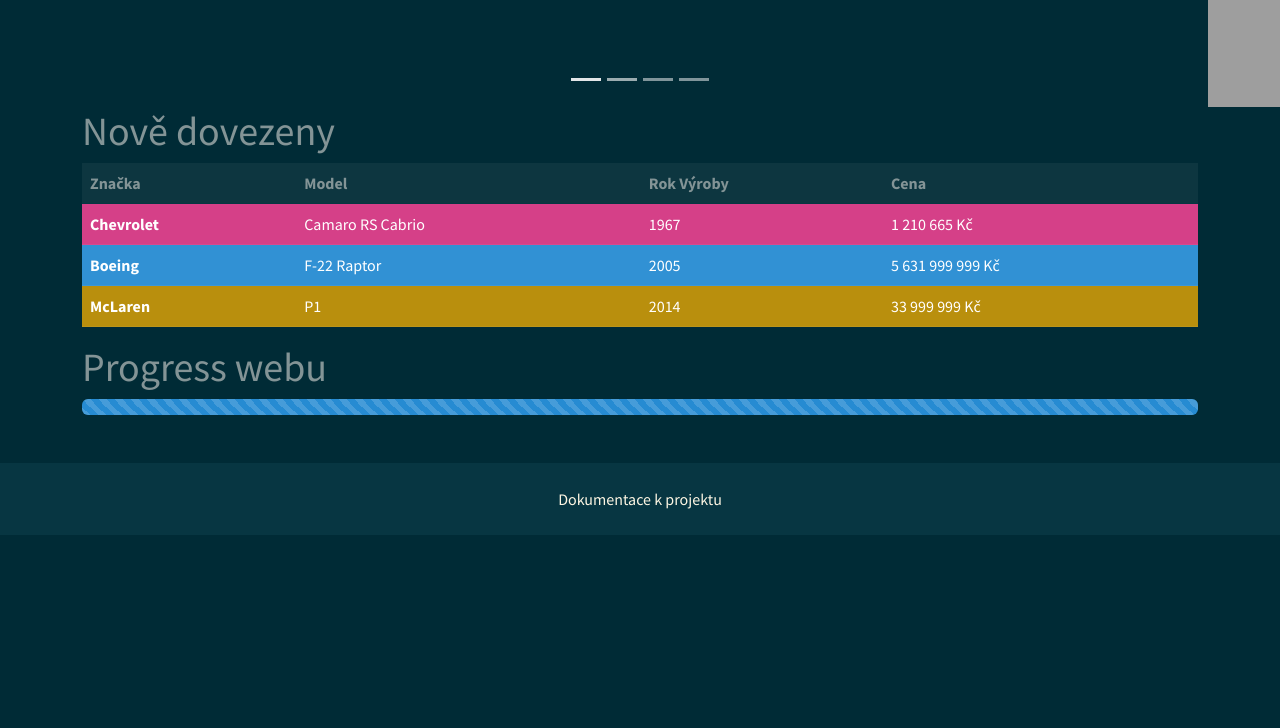
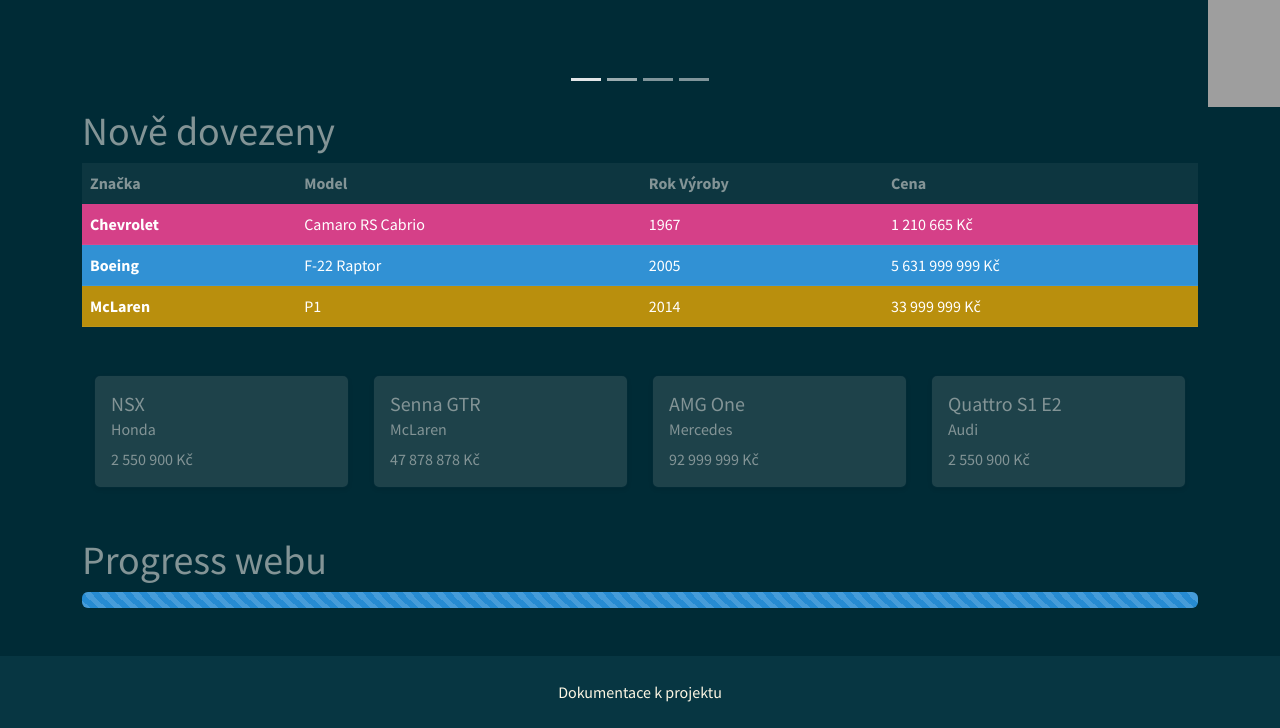
Before and after one commit to KrystofSmetana/WebyProjekt, a website: page index.html in a window 1280 px wide. Shown: the part 909-1637 px from the top of the page. Before the commit the page ends 1444 px from the top, so only its background shows below. Drawn offline with nearby package versions, Linux system fonts and the light colour scheme; grey boxes are pictures that could not be loaded.

Commit message:
konec všech konců

```diff
--- a/index.html
+++ b/index.html
@@ -116,6 +116,50 @@
     </table>
 
 
+    <div class="container my-5">
+      <div class="row g-4 justify-content-center">
+
+        <div class="col-12 col-sm-6 col-lg-3">
+          <div class="card h-100 shadow-sm">
+            <div class="card-body d-flex flex-column">
+              <h5 class="card-title">NSX</h5>
+              <h6 class="card-subtitle mb-2 text-body-secondary">Honda</h6>
+              <p class="card-text flex-grow-1">2 550 900 Kč</p>
+            </div>
+          </div>
+        </div>
+
+        <div class="col-12 col-sm-6 col-lg-3">
+          <div class="card h-100 shadow-sm">
+            <div class="card-body d-flex flex-column">
+              <h5 class="card-title">Senna GTR</h5>
+              <h6 class="card-subtitle mb-2 text-body-secondary">McLaren</h6>
+              <p class="card-text flex-grow-1">47 878 878 Kč</p>
+            </div>
+          </div>
+        </div>
+
+        <div class="col-12 col-sm-6 col-lg-3">
+          <div class="card h-100 shadow-sm">
+            <div class="card-body d-flex flex-column">
+              <h5 class="card-title">AMG One</h5>
+              <h6 class="card-subtitle mb-2 text-body-secondary">Mercedes</h6>
+              <p class="card-text flex-grow-1">92 999 999 Kč</p>
+            </div>
+          </div>
+        </div>
+
+        <div class="col-12 col-sm-6 col-lg-3">
+          <div class="card h-100 shadow-sm">
+            <div class="card-body d-flex flex-column">
+              <h5 class="card-title">Quattro S1 E2</h5>
+              <h6 class="card-subtitle mb-2 text-body-secondary">Audi</h6>
+              <p class="card-text flex-grow-1">2 550 900 Kč</p>
+            </div>
+          </div>
+        </div>
+      </div>
+    </div>
     <H1>Progress webu</H1>
     <div class="progress">
       <div class="progress-bar progress-bar-striped bg-info" role="progressbar" style="width: 100%;" aria-valuenow="50"
```
Also changed, not shown: MateZajem.html (+4 -1 lines).
